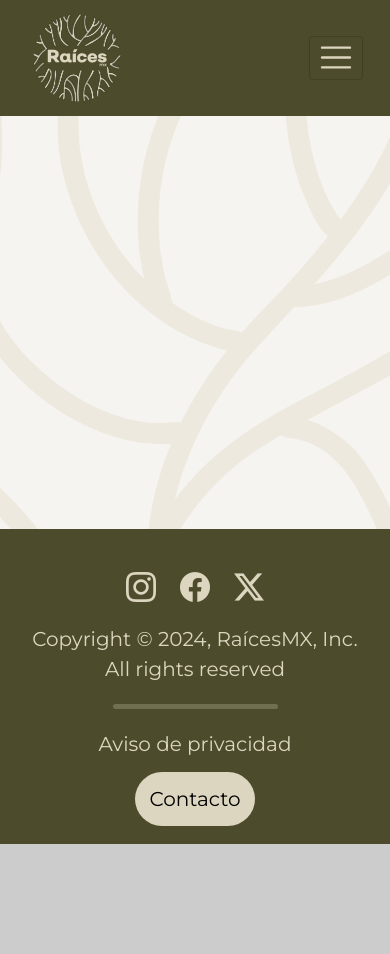
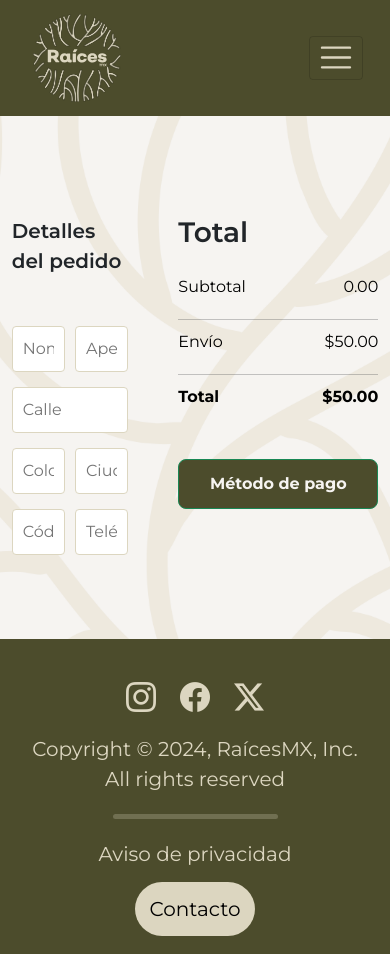
Before and after one commit to VillanuevaAqui/raicesMx, a React (Vite) app: page /checkout in a window 390 px wide. Before the commit the page ends 844 px from the top, so only its background shows below. Built offline with nearby package versions, Linux system fonts and the light colour scheme.

Commit message:
Checkout page added

```diff
--- a/src/App.jsx
+++ b/src/App.jsx
@@ -10,7 +10,7 @@ import Nosotros from './Pages/Nosotros/Nosotros.jsx';
 import Beneficios from './Pages/Beneficios/Beneficios.jsx';
 import Principalpage from "./Pages/Principalpage/Principalpage.jsx"
 import FormularioProducto from './Pages/FormularioProducto/FormularioProducto.jsx';
-
+import Checkout from './Pages/Checkout/Checkout.jsx';
 import ContactPage from './Pages/Contact/Contact.jsx';
 import { CartProvider } from './Pages/Cart/CartContext.jsx';
 import Cart from './Pages/Cart/Cart.jsx';
@@ -34,6 +34,7 @@ function App() {
             <Route path='/FormularioProducto' element = {<FormularioProducto />} />
             <Route path="/cart" element={<Cart />} />
             <Route path="/contacto" element={<ContactPage />} />
+            <Route path="/checkout" element={<Checkout />} />
           </Routes>
           </div>
           <Footer />
--- a/src/Pages/Cart/Cart.css
+++ b/src/Pages/Cart/Cart.css
@@ -148,6 +148,9 @@
 .cart-img{
     max-width: 15%;
 }
+.cart-link{
+    text-decoration: none;
+}
 
 @media (max-width: 805px) {
     .cart-title{
--- a/src/Pages/Cart/Cart.jsx
+++ b/src/Pages/Cart/Cart.jsx
@@ -1,11 +1,12 @@
 import React from "react";
 import "./Cart.css";
 import { useCart } from "./CartContext";
+import { Link } from "react-router-dom";
 
 const Cart = () => {
-    const { cart, removeFromCart, updateCartItemQuantity } = useCart();
+    const { cart, removeFromCart, updateCartItemQuantity, totalPrice } = useCart();
 
-    const total = cart.reduce((sum, item) => sum + item.price * item.quantity, 0);
+    // const total = cart.reduce((sum, item) => sum + item.price * item.quantity, 0);
 
     return (
         <section className="cart-container">
@@ -82,15 +83,14 @@ const Cart = () => {
 
                         <div className="cart-total">
                             <strong className="cart-total-title">Total</strong>
-                            <span className="cart-total-price">${total.toFixed(2)}</span>
+                            <span className="cart-total-price">${totalPrice.toFixed(2)}</span>
                         </div>
 
-                        <button
-                            className="btn btn-success btn-purchase"
-                            onClick={() => alert("Compra realizada con éxito!")}
-                        >
-                            Comprar
-                        </button>
+                        <Link to="/checkout" className="cart-link">
+                            <button className="btn btn-success btn-purchase">
+                                Comprar
+                            </button>
+                        </Link>
                     </>
                 )}
             </div>
--- a/src/Pages/Cart/CartContext.jsx
+++ b/src/Pages/Cart/CartContext.jsx
@@ -1,4 +1,4 @@
-import { createContext, useContext, useState } from "react";
+import { createContext, useContext, useState, useMemo } from "react";
 
 // Contexto de carrito
 const CartContext = createContext();
@@ -11,6 +11,7 @@ export const useCart = () => {
 // Componente del proveedor del carrito
 export const CartProvider = ({ children }) => {
     const [cart, setCart] = useState([]);
+    const [extraCosts, setExtraCosts] = useState(0);
 
     // Función para agregar al carrito
     const addToCart = (product) => {
@@ -49,8 +50,18 @@ export const CartProvider = ({ children }) => {
     // Función para limpiar el carrito
     const clearCart = () => setCart([]);
 
+    // Calcular el total del precio
+    const totalPrice = useMemo(() => {
+        return cart.reduce((total, item) => total + item.price * item.quantity, 0);
+    }, [cart]);
+
+    // Calcular el precio final (total + costos adicionales)
+    const finalPrice = useMemo(() => {
+        return totalPrice + extraCosts;
+    }, [totalPrice, extraCosts]);
+
     return (
-        <CartContext.Provider value={{ cart, addToCart, removeFromCart, updateCartItemQuantity, clearCart }}>
+        <CartContext.Provider value={{ cart, addToCart, removeFromCart, updateCartItemQuantity, clearCart, totalPrice, extraCosts, setExtraCosts, finalPrice }}>
             {children}
         </CartContext.Provider>
     );
--- /dev/null
+++ b/src/Pages/Checkout/Checkout.css
@@ -0,0 +1,85 @@
+.place-order{
+    display: flex;
+    align-items: start;
+    justify-content: space-between;
+    gap: 5rem;
+    margin-top: 10rem;
+}
+.place-order-left{
+    width: 100%;
+    max-width: max(30%,500px);
+}
+.place-order-left .checkout-title{
+    font-size: 4rem;
+    font-weight: 600;
+    margin-bottom: 5rem;
+}
+.place-order-left input{
+    margin-bottom: 15px;
+    width: 100%;
+    padding: 10px;
+    border: 1px solid var(--secondary);
+    border-radius: 4px;
+    outline-color: var(--tertiary);
+}
+.place-order-left .multi-fields{
+    display: flex;
+    gap: 10px;
+}
+.place-order-right{
+    width: 100%;
+    max-width: max(40%, 500px);
+}
+.place-order .checkout-total button{
+    margin-top: 30px;
+}
+.checkout-total{
+    flex: 1;
+    display: flex;
+    flex-direction: column;
+    gap: 20px;
+}
+.cart-total-details{
+    display: flex;
+    justify-content: space-between;
+    color: var(--fifth);
+}
+.checkout-total hr{
+    margin: 10px 0px;
+}
+.checkout-total button{
+    font-size: 2rem;
+    width: max(15vw, 200px);
+    padding: 12px 0px;
+    border-radius: 8px;
+}
+@media (max-width: 895px) {
+    .place-order-left .checkout-title{
+        font-size: 3rem;
+    }
+    .checkout-title-total{
+        font-size: 4rem;
+    }
+}
+@media (max-width: 768px) {
+    .place-order-left .checkout-title{
+        font-size: 2.5rem;
+    }
+    .checkout-title-total{
+        font-size: 4rem;
+    }
+}
+@media (max-width: 500px) {
+    .place-order-left .checkout-title{
+        font-size: 2rem;
+    }
+    .checkout-title-total{
+        font-size: 2.8rem;
+    }
+    .checkout-total button{
+        font-size: 1.6rem;
+        width: max(15vw, 200px);
+        padding: 12px 0px;
+        border-radius: 8px;
+    }
+}
--- /dev/null
+++ b/src/Pages/Checkout/Checkout.jsx
@@ -0,0 +1,61 @@
+import "./Checkout.css";
+import { useCart } from "../Cart/CartContext";
+import { Container } from "@mui/material";
+
+const Checkout = () => {
+    const { totalPrice, extraCosts, setExtraCosts, finalPrice } = useCart();
+    setExtraCosts(50);
+    return (
+        <div className="cart-container">
+            <div className="cart-content">
+        <form className="place-order">
+            <div className="place-order-left">
+                <p className="checkout-title">Detalles del pedido</p>
+                <div className="multi-fields">
+                    <input type="text" placeholder="Nombre" />
+                    <input type="text" placeholder="Apellido" />
+                </div>
+                <input type="text" placeholder="Calle" />
+                <div className="multi-fields">
+                    <input type="text" placeholder="Colonia" />
+                    <input type="text" placeholder="Ciudad" />
+                </div>
+                <div className="multi-fields">
+                    <input type="text" placeholder="Código postal" />
+                    <input type="text" placeholder="Teléfono" />
+                </div>
+            </div>
+            <div className="place-order-right">
+                <div className="checkout-total">
+                    <h2 className="checkout-title-total">Total</h2>
+                    <div>
+                        <div className="cart-total-details">
+                            <p>Subtotal</p>
+                            <p>{totalPrice.toFixed(2)}</p>
+                        </div>
+                        <hr />
+                        <div className="cart-total-details">
+                            <p>Envío</p>
+                            <p>${extraCosts.toFixed(2)}</p>
+                        </div>
+                        <hr />
+                        <div className="cart-total-details">
+                            <b>Total</b>
+                            <b>${finalPrice.toFixed(2)}</b>
+                        </div>
+                    </div>
+                    <button
+                        className="btn btn-success btn-purchase"
+                        onClick={() => alert("Compra realizada con éxito!")}
+                    >
+                        Método de pago
+                    </button>
+                </div>
+            </div>
+        </form>
+        </div>
+        </div>
+    )
+}
+
+export default Checkout;
--- a/src/Pages/Menu/Menu.css
+++ b/src/Pages/Menu/Menu.css
@@ -101,12 +101,12 @@ p.card-text-menu {
 }
 
 /*----Linea que division texto footer*/
-hr {
+/* hr {
     border-color:var(--secondary);
-    width: 30%;           /* Ajusta el ancho de la línea */
-    margin: 0 auto;       /* Centra horizontalmente */
-    border: 3px solid; /* Estilo de la línea */
-}
+    width: 30%;
+    margin: 0 auto;
+    border: 3px solid;
+} */
 /*----Boton agregar carrito-----*/
 .btn-menu {
     font-size: 2rem;
--- a/src/Pages/Register/Register.module.css
+++ b/src/Pages/Register/Register.module.css
@@ -6,7 +6,7 @@
     margin-top: 3rem;
 }
 @media (max-width: 768px) {
-    .title{
+    .register-title{
         font-size: 6rem;
     }
 }
--- a/src/components/Footer/Footer.css
+++ b/src/components/Footer/Footer.css
@@ -52,9 +52,9 @@
     margin: 1.5rem 0 2.5rem;
 }
 /*----Linea que division texto footer*/
-hr {
+/* hr {
     border-color:var(--secondary);
-    width: 30%;           /* Ajusta el ancho de la línea */
-    margin: 0 auto;       /* Centra horizontalmente */
-    border: 3px solid; /* Estilo de la línea */
-}
+    width: 30%;
+    margin: 0 auto;
+    border: 3px solid;
+} */
```
